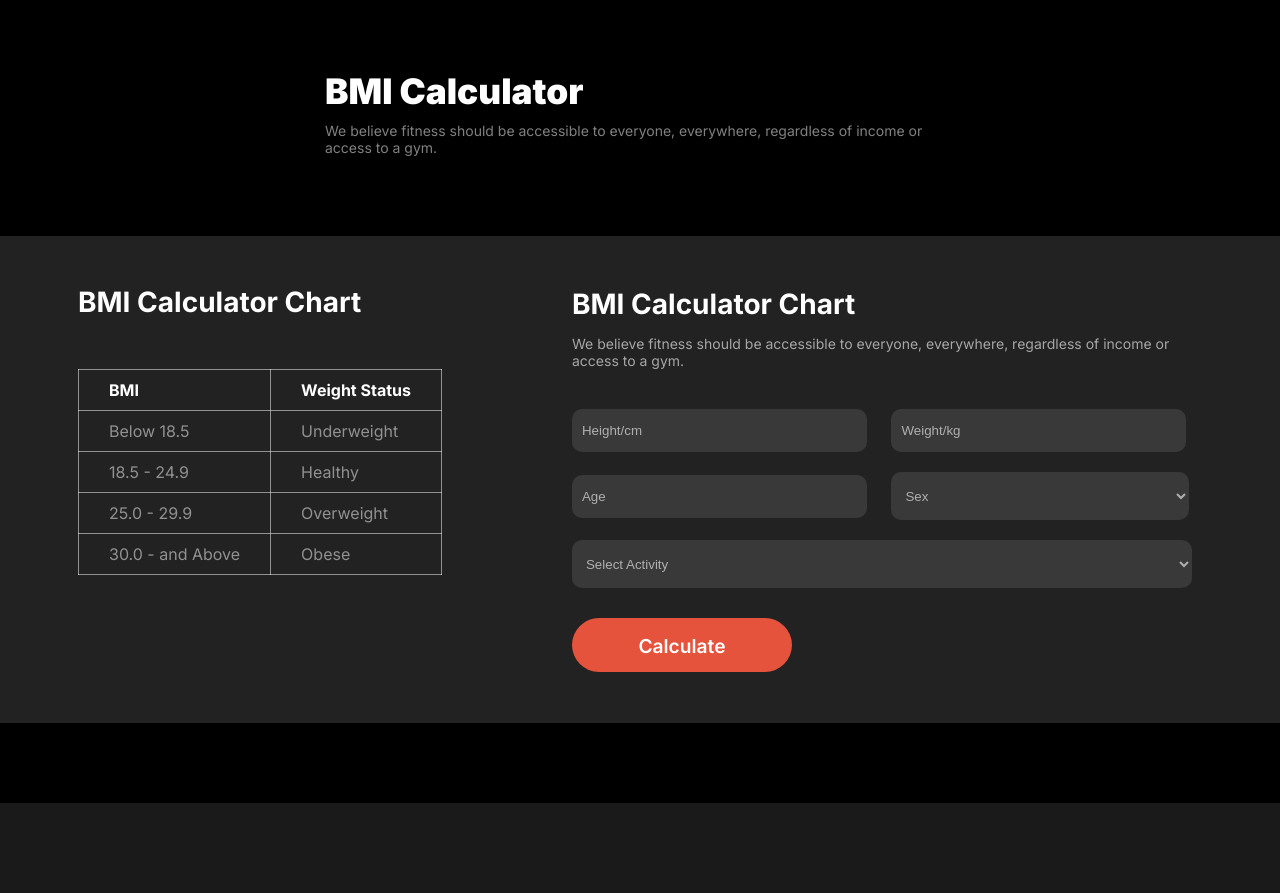
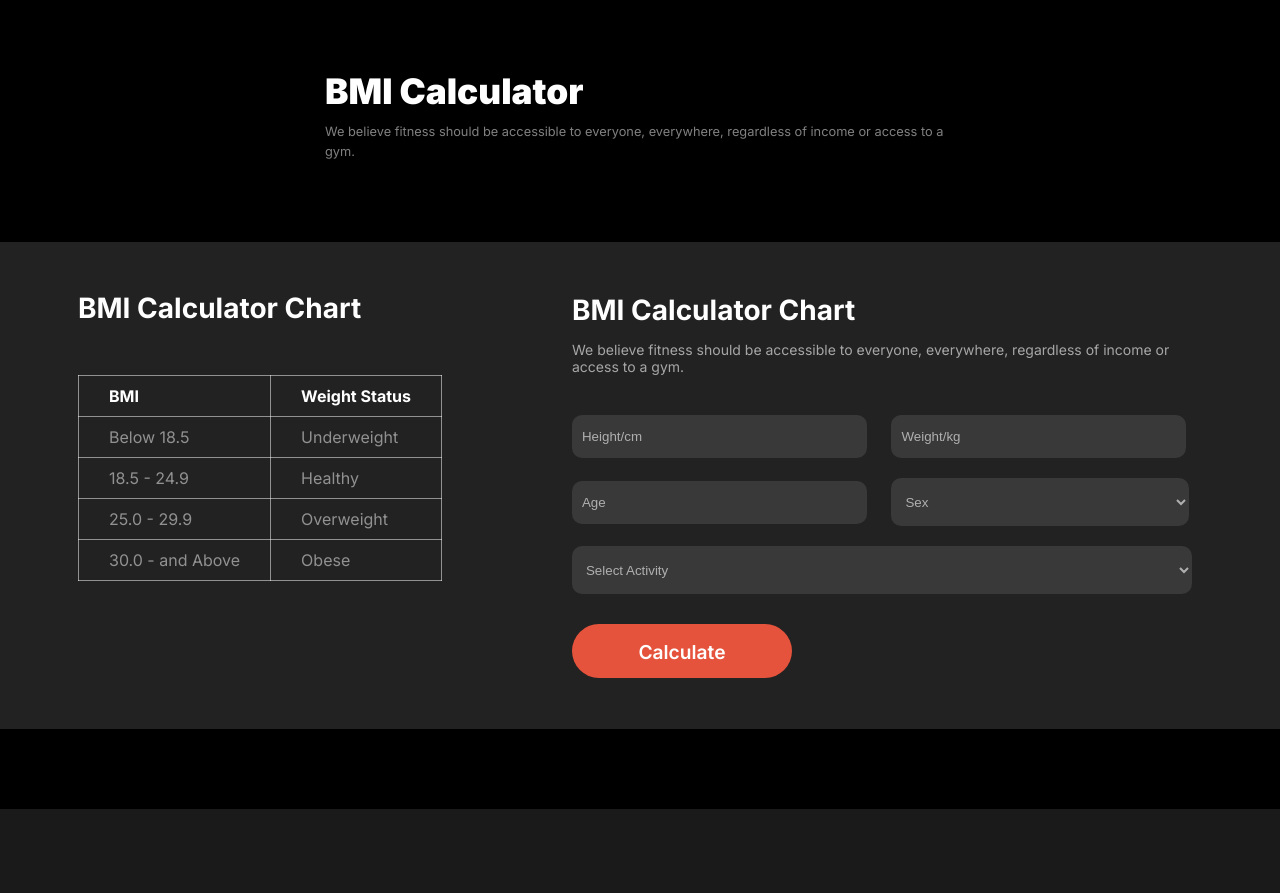
Before and after one commit to naymulhuda/Assignment-two, a plain HTML site: page index.html in a window 1280 px wide. Shown: the part 2120-3013 px from the top of the page. Drawn offline with Linux system fonts and the light colour scheme; a web font is replaced by a local one.

Commit message:
fourth section

```diff
--- a/assignment-two.css
+++ b/assignment-two.css
@@ -422,10 +422,10 @@ nav ul li button {
 .fourth-section-content p {
     color: rgba(255, 255, 255, 0.5);
     font-family: Inter;
-    font-size: 14px;
+    font-size: 0.8rem;
     font-weight: 400;
     width: 630px;
-
+    line-height: 20px;
 }
 
 .fifth-section-container {
```
